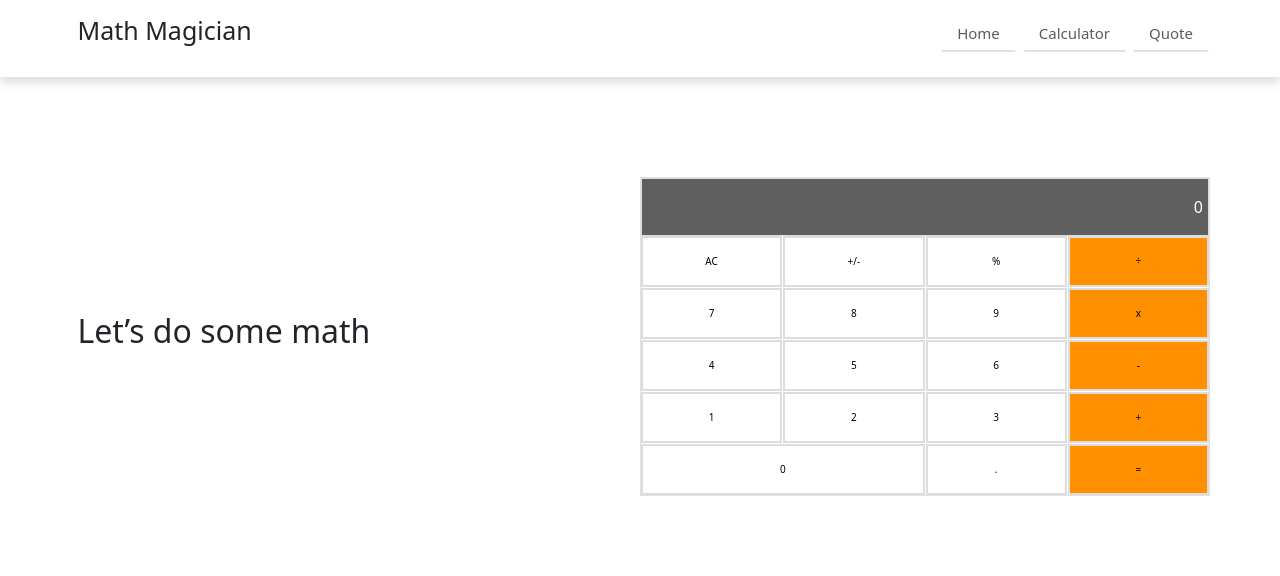
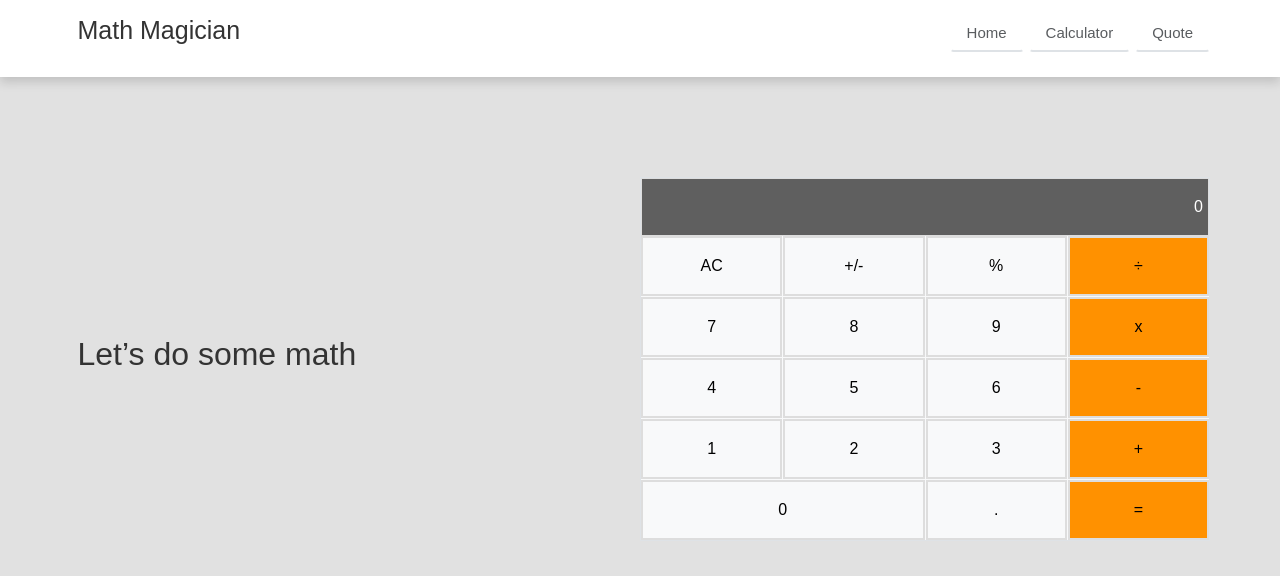
Before and after one commit to Gh-Reza/math-magicians, a React (Create React App) app: page / in a window 1280 px wide. Shown: the top 576 px of the page. Built offline with nearby package versions, Linux system fonts and the light colour scheme.

Commit message:
Remove some unnecessary files and codes

```diff
--- a/src/App.css
+++ /dev/null
@@ -1,3 +0,0 @@
-.App {
-  width: 100%;
-}
--- a/src/App.js
+++ b/src/App.js
@@ -1,5 +1,3 @@
-import 'bootstrap/dist/css/bootstrap.css';
-import './App.css';
 import { Route, Routes } from 'react-router-dom';
 import Calculator from './components/Calculator';
 import Quote from './components/Quote';
--- a/src/components/Button.jsx
+++ b/src/components/Button.jsx
@@ -1,5 +1,3 @@
-import React from 'react';
-import './Calculator.css';
 import PropTypes from 'prop-types';
 
 const Button = ({ onSmash }) => {
@@ -12,7 +10,7 @@ const Button = ({ onSmash }) => {
   };
 
   return (
-    <ul className="keys-container m-0">
+    <ul className="keys-container m-0 bg-light">
       {keys.map((key) => (
         <li className="key" key={key}><button className="btnc" type="button" onClick={() => hanldeClick(key)} key={key}>{key}</button></li>
       ))}
--- a/src/components/Calculator.jsx
+++ b/src/components/Calculator.jsx
@@ -1,5 +1,4 @@
 import React, { useState } from 'react';
-import './Calculator.css';
 import Output from './Output';
 import Button from './Button';
 import calculate from '../logic/calculate';
@@ -27,7 +26,7 @@ const Calculator = () => {
     <div className="container">
       <div className="calc-page-wrapper row row-cols-1 row-cols-md-2">
         <div className="text-container col align-self-end align-self-md-center ">
-          <p className="calc-text">Let&rsquo;s do some math</p>
+          <p className="calc-text border-0 border-bottom-2">Let&rsquo;s do some math</p>
         </div>
         <div className="calculator-wrapper col align-self-center p-0">
           <div className="calculator-container border p-0">
--- a/src/components/Calculator.css
+++ b/src/components/Custom.css
@@ -1,3 +1,11 @@
+body {
+  background-color: #e1e1e1;
+}
+
+.App {
+  width: 100%;
+}
+
 .calculator-container {
   max-width: 600px;
 }
--- a/src/components/Output.jsx
+++ b/src/components/Output.jsx
@@ -1,5 +1,3 @@
-import React from 'react';
-import './Calculator.css';
 import PropTypes from 'prop-types';
 
 const Output = ({ value }) => (
--- a/src/index.js
+++ b/src/index.js
@@ -1,9 +1,11 @@
+import 'bootstrap/dist/css/bootstrap.css';
 import React from 'react';
 import ReactDOM from 'react-dom/client';
 import './index.css';
 import { BrowserRouter } from 'react-router-dom';
 import App from './App';
 import reportWebVitals from './reportWebVitals';
+import './components/Custom.css';
 
 const root = ReactDOM.createRoot(document.getElementById('root'));
 root.render(
```
Also changed, not shown: src/components/Home.jsx (added).
